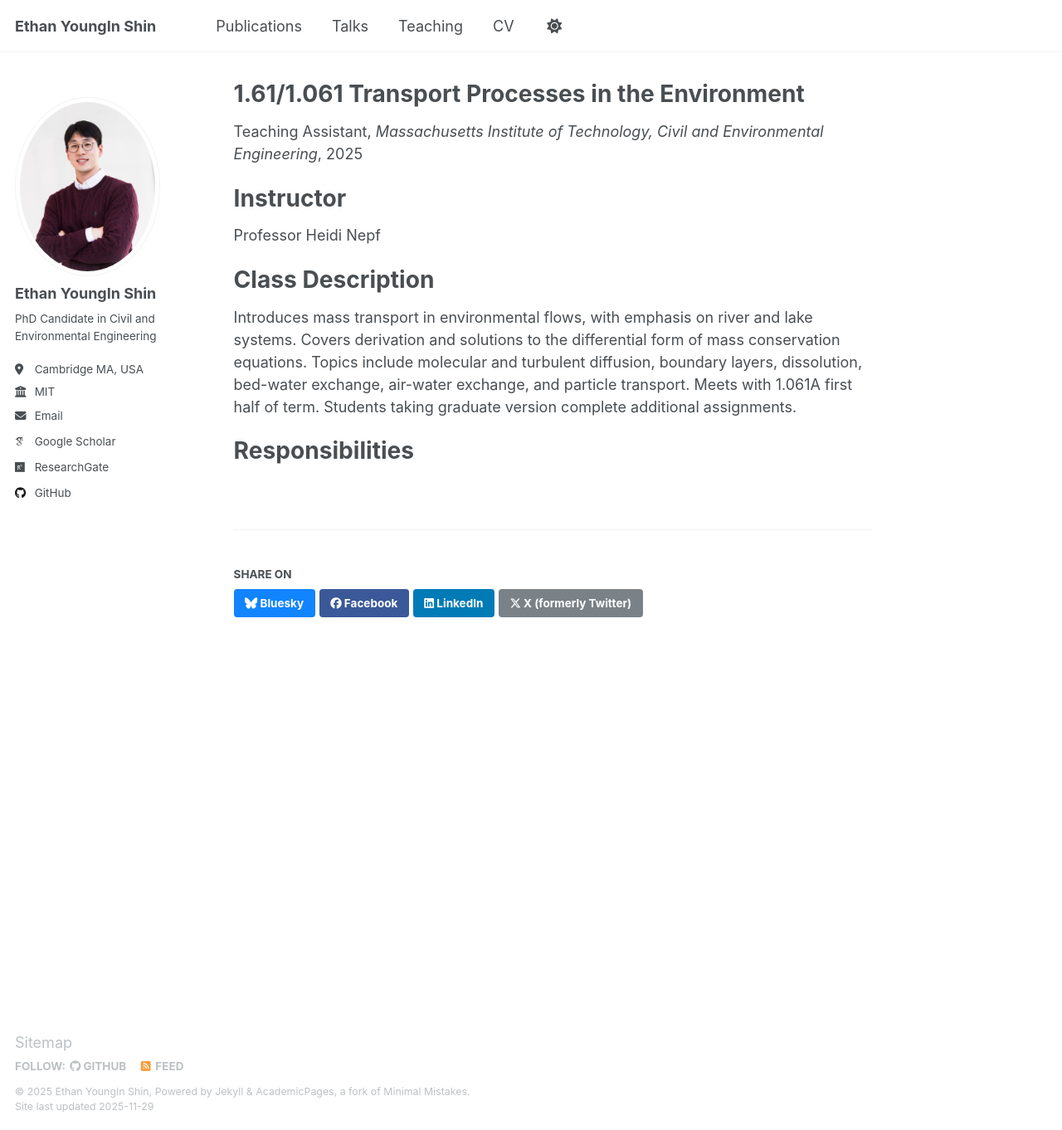
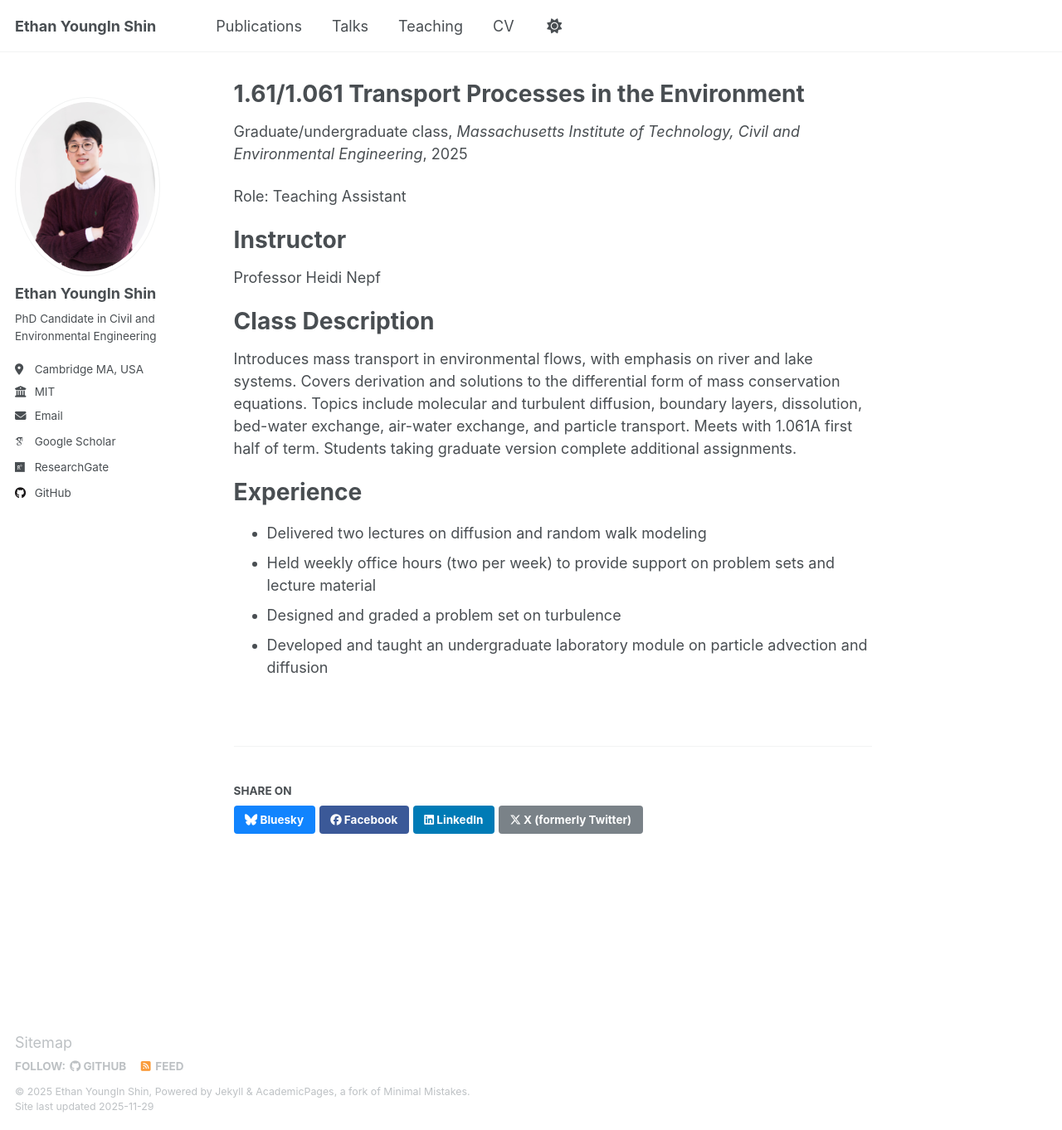
Before and after one commit to duddlshin/duddlshin.github.io, a Jekyll site: the page built from _teaching/2025-fall-teaching.md, in a window 1280 px wide and 1362 px high. Shown: the whole window at 83% size. Built offline with Jekyll 4.4.1, drawn with Linux system fonts in a browser that asks for light colours; some web fonts are replaced.

Commit message:
Testing formats for teaching page

```diff
--- a/_teaching/2025-fall-teaching.md
+++ b/_teaching/2025-fall-teaching.md
@@ -1,12 +1,16 @@
 ---
 title: "1.61/1.061 Transport Processes in the Environment"
 collection: teaching
-type: "Teaching Assistant"
+type: "Graduate/undergraduate class"
 permalink: /teaching/2025-fall-teaching
 venue: "Massachusetts Institute of Technology, Civil and Environmental Engineering"
 date: 2025-09-01
 location: "Cambridge, U.S.A."
 ---
+
+Role: Teaching Assistant
+
+
 
 Instructor
 ======
@@ -16,5 +20,9 @@ Class Description
 ======
 Introduces mass transport in environmental flows, with emphasis on river and lake systems. Covers derivation and solutions to the differential form of mass conservation equations. Topics include molecular and turbulent diffusion, boundary layers, dissolution, bed-water exchange, air-water exchange, and particle transport. Meets with 1.061A first half of term. Students taking graduate version complete additional assignments.
 
-Responsibilities
+Experience
 ======
+- Delivered two lectures on diffusion and random walk modeling
+- Held weekly office hours (two per week) to provide support on problem sets and lecture material
+- Designed and graded a problem set on turbulence
+- Developed and taught an undergraduate laboratory module on particle advection and diffusion
```
